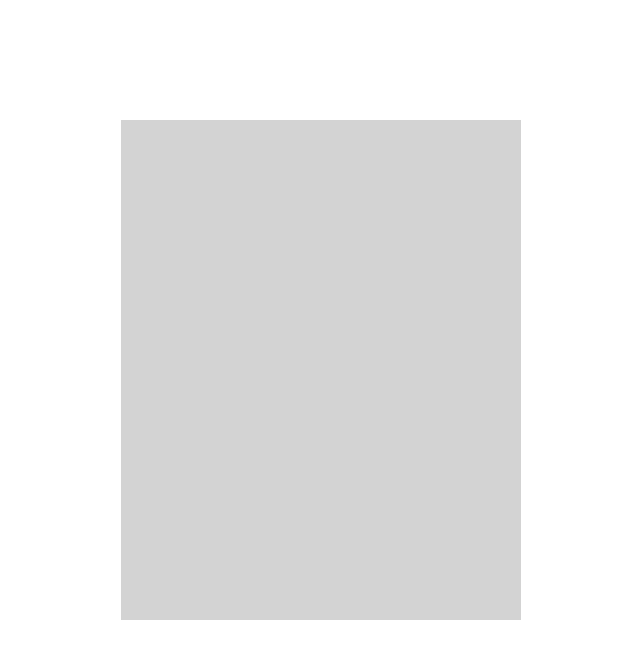
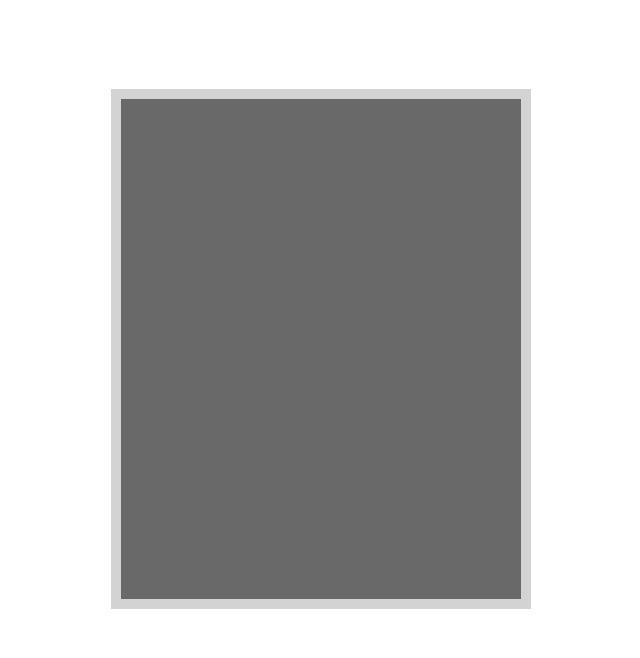
Before and after one commit to elizajing/calculator, a React app: page / in a window 1280 px wide. Shown: the top 658 px of the page, without its empty margins (319-959 px from the left). Built offline with nearby package versions, Linux system fonts and the light colour scheme; the HTML template or start-up script is replaced by a standard one.

Commit message:
Add black layer on gray background

```diff
--- a/src/App.css
+++ b/src/App.css
@@ -3,5 +3,11 @@
   height: 500px;
   width: 400px;
   margin: auto;
-  margin-top: 100px;
+  margin-top: 5%;
+  padding: 10px;
 }
+.blackbackground{
+  background-color: #696969;
+  height: 100%;
+  width: 100%;
+}
--- a/src/App.js
+++ b/src/App.js
@@ -1,5 +1,6 @@
 import React, { Component } from 'react';
 // import logo from './logo.svg';
+// import styles from './App.css';
 import styles from './App.css';
 
 class App extends Component {
@@ -7,6 +8,7 @@ class App extends Component {
     return (
       <div className={styles.background}>
 
+        <div className={styles.blackbackground}></div>
       </div>
     );
   }
--- a/src/index.css
+++ b/src/index.css
@@ -1,4 +1,4 @@
-body {
+/* body {
   margin: 0;
   padding: 0;
   font-family: -apple-system, BlinkMacSystemFont, "Segoe UI", "Roboto", "Oxygen",
@@ -11,4 +11,4 @@ body {
 code {
   font-family: source-code-pro, Menlo, Monaco, Consolas, "Courier New",
     monospace;
-}
+} */
```
